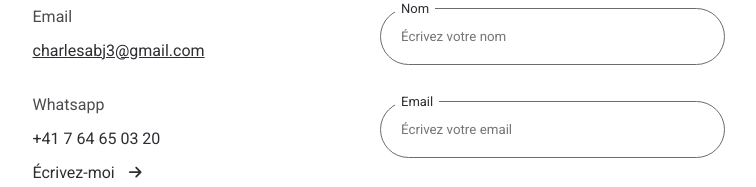
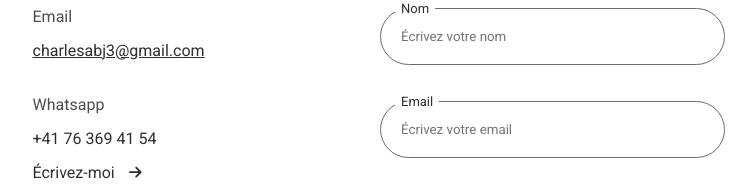
Before and after one commit to CharlesABJ/portfolio, a Next.js app: page / in a window 1280 px wide. Shown: the part 4720-4907 px from the top of the page, without its empty margins (290-1046 px from the left). Built offline with nearby package versions, Linux system fonts and the light colour scheme.

Commit message:
Update Contact.jsx Changement de numéro de téléphone

```diff
--- a/app/components/Contact/Contact.jsx
+++ b/app/components/Contact/Contact.jsx
@@ -42,11 +42,11 @@ function Contact(props) {
               <li>
                 <a
                   title="Pour la France 🇫🇷: +33 6 30 08 65 92 👋"
-                  href="tel:+41764650320"
+                  href="tel:+41763694154"
                   target="_blank"
                   rel="noopener noreferrer"
                 >
-                  +41 7 64 65 03 20
+                  +41 76 369 41 54
                 </a>
               </li>
               <li>
```
